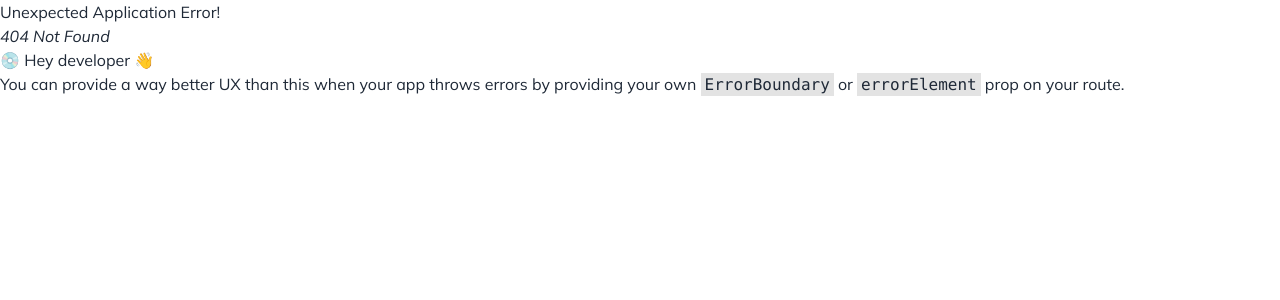
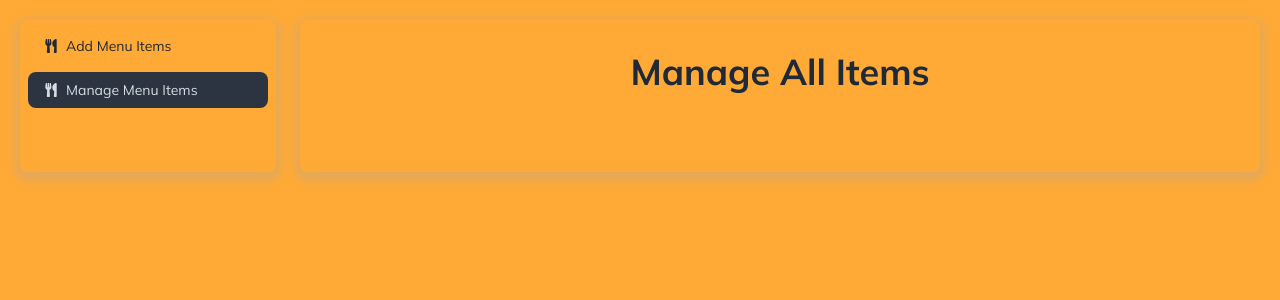
Before and after one commit to SWEDWEB-LIMITED/gnesta_indiska_client, a React (Vite) app: page /dashboard/manageMenuItems in a window 1280 px wide. Before the commit this address had no page. Shown: the top 300 px of the page. Built offline with nearby package versions, Linux system fonts and the light colour scheme.

Commit message:
created manage items page

```diff
--- /dev/null
+++ b/src/Pages/Dashboard/ManageMenuItems/ManageMenuItems.tsx
@@ -0,0 +1,9 @@
+const ManageMenuItems = () => {
+  return (
+    <div>
+      <h3 className="text-center font-bold text-4xl mb-12">Manage All Items</h3>
+    </div>
+  );
+};
+
+export default ManageMenuItems;
--- a/src/layout/Dashboard/Dashboard.tsx
+++ b/src/layout/Dashboard/Dashboard.tsx
@@ -17,6 +17,12 @@ const Dashboard = () => {
                 Add Menu Items
               </NavLink>
             </li>
+            <li>
+              <NavLink to="/dashboard/manageMenuItems">
+                <FaUtensils></FaUtensils>
+                Manage Menu Items
+              </NavLink>
+            </li>
           </ul>
         </div>
         {/* dashboard content */}
--- a/src/main.tsx
+++ b/src/main.tsx
@@ -7,6 +7,7 @@ import Home from "./Pages/Home/Home";
 import Dashboard from "./layout/Dashboard/Dashboard";
 import AboutUs from "./Pages/AboutUs/AboutUs";
 import AddMenuItem from "./Pages/Dashboard/AddMenuItem/AddMenuItem";
+import ManageMenuItems from "./Pages/Dashboard/ManageMenuItems/ManageMenuItems";
 
 const router = createBrowserRouter([
   {
@@ -31,6 +32,10 @@ const router = createBrowserRouter([
         path: "/dashboard/addMenuItems",
         element: <AddMenuItem></AddMenuItem>,
       },
+      {
+        path: "/dashboard/manageMenuItems",
+        element: <ManageMenuItems></ManageMenuItems>,
+      },
     ],
   },
 ]);
```
